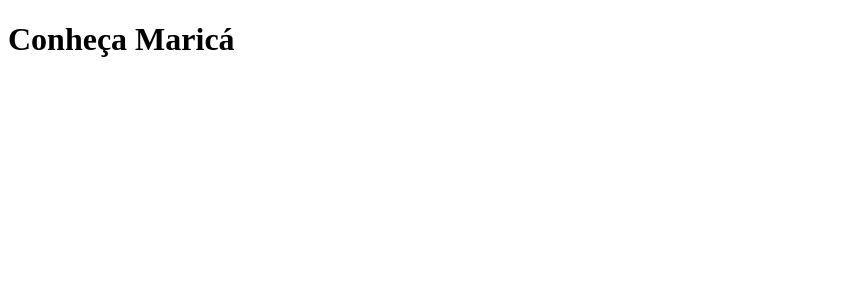
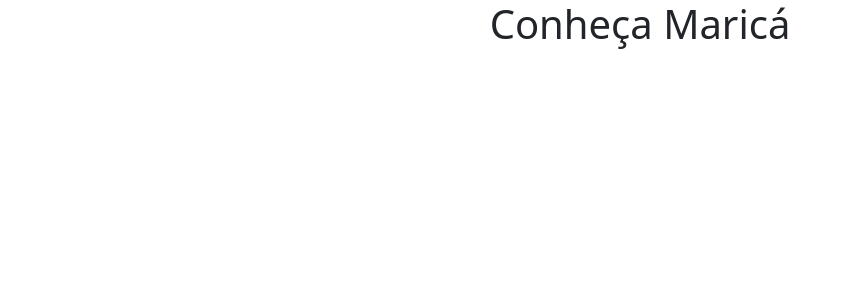
Before and after one commit to Debsonptk/conheca-marica, a React (Vite) app: page / in a window 1280 px wide. Shown: the top 300 px of the page, without its empty margins (0-842 px from the left). Built offline with nearby package versions, Linux system fonts and the light colour scheme.

Commit message:
installed packages

```diff
--- a/package.json
+++ b/package.json
@@ -16,13 +16,18 @@
     "@testing-library/react": "^14.0.0",
     "@testing-library/user-event": "^14.4.3",
     "@vitejs/plugin-react": "^4.0.4",
+    "axios": "^1.5.0",
+    "bootstrap": "^5.3.1",
     "i18next": "^23.4.2",
     "i18next-browser-languagedetector": "^7.1.0",
     "i18next-http-backend": "^2.2.1",
     "react": "^18.2.0",
+    "react-bootstrap": "^2.8.0",
     "react-dom": "^18.2.0",
     "react-i18next": "^13.0.3",
+    "react-icons": "^4.11.0",
     "react-router-dom": "^6.14.2",
+    "styled-components": "^6.0.7",
     "vite": "^4.4.8",
     "vite-plugin-package-version": "^1.0.2",
     "vite-plugin-webfont-dl": "^3.7.6",
@@ -33,6 +38,7 @@
     "@types/node": "^20.4.8",
     "@types/react": "^18.2.18",
     "@types/react-dom": "^18.2.7",
+    "@types/styled-components": "^5.1.27",
     "@typescript-eslint/eslint-plugin": "^6.2.1",
     "@typescript-eslint/parser": "^6.2.1",
     "eslint": "^8.46.0",
--- a/src/App.tsx
+++ b/src/App.tsx
@@ -1,4 +1,6 @@
 import { memo } from 'react'
+
+import 'bootstrap/dist/css/bootstrap.min.css'
 
 import Routes from 'Routes'
 
--- a/src/pages/Home/Home.tsx
+++ b/src/pages/Home/Home.tsx
@@ -1,4 +1,6 @@
 import { memo, useEffect } from 'react'
+
+import { Container } from 'react-bootstrap'
 
 import useTitle from 'hooks/useTitle'
 
@@ -11,9 +13,9 @@ const Home: React.FC = () => {
   }, [])
 
   return (
-    <div>
-      <h1>Conheça Maricá</h1>
-    </div>
+    <Container>
+      <h1 className="text-center">Conheça Maricá</h1>
+    </Container>
   )
 }
 
```
Also changed, not shown: 1 other file (tests, documents, lock files or other folders).
